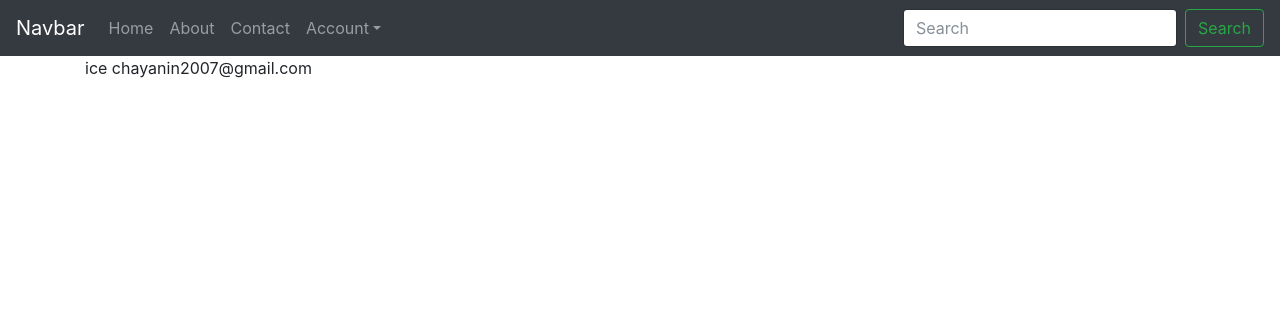
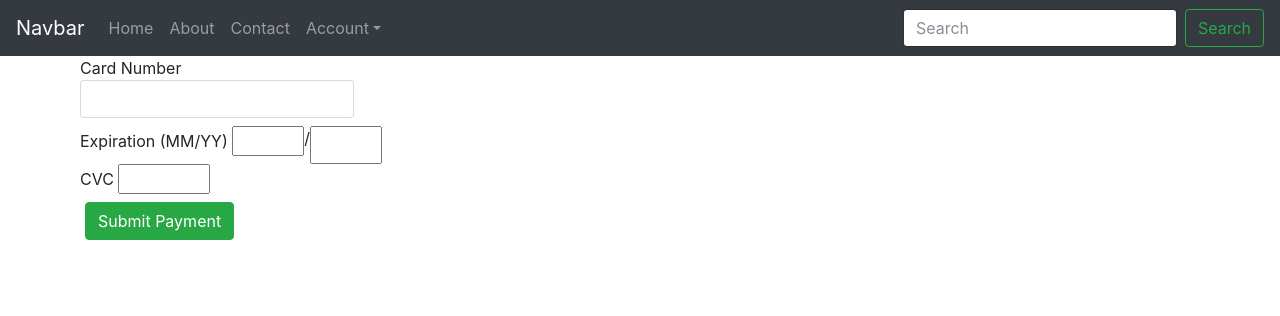
Before and after one commit to iitim/SWE_eCommerceSite, a Django app: page /checkout/ in a window 1280 px wide. Shown: the top 316 px of the page. Run offline with Django 3.2, Linux system fonts and the light colour scheme; a user stored in the database is signed in; some libraries are stand-ins or nearby versions.

Commit message:
make checkout more beautiful

```diff
--- a/src/checkout/templates/checkout.html
+++ b/src/checkout/templates/checkout.html
@@ -1,6 +1,42 @@
 {% extends 'base.html' %}
 
+{% block script %}
+<script type="text/javascript" src="https://js.stripe.com/v2/">
+    Stripe.setPublishableKey('pk_test_6pRNASCoBOKtIshFeQd4XMUh');
+</script>
+{% endblock %}
+
 {% block content %}
-    {{ user.username }}
-    {{ user.email }}
+<div class="row">
+    <div class="col-sm-6 col-sm-offset-3">
+        <form class="form" action="" method="POST" id="payment-form"> {% csrf_token %}
+            <span class="payment-errors"></span>
+
+            <div class="form-row">
+            <label>
+                <span>Card Number</span>
+                <input class="form-control" type="text" size="20" data-stripe="number">
+            </label>
+            </div>
+
+            <div class="form-row">
+            <label>
+                <span>Expiration (MM/YY)</span>
+                <input type="text" size="2" data-stripe="exp_month">
+            </label>
+            <span> / </span>
+            <input type="text" size="2" data-stripe="exp_year">
+            </div>
+
+            <div class="form-row">
+            <label>
+                <span>CVC</span>
+                <input type="text" size="4" data-stripe="cvc">
+            </label>
+            </div>
+
+            <input class="btn btn-success" type="submit" class="submit" value="Submit Payment">
+        </form>
+    </div>
+</div>
 {% endblock %}
--- a/src/profiles/templates/base.html
+++ b/src/profiles/templates/base.html
@@ -46,5 +46,7 @@
     <script src="{% static 'javascript/bootstrap.min.js' %}"></script>
     <!-- IE10 viewport hack for Surface/desktop Windows 8 bug -->
     <script src="../../../../assets/js/ie10-viewport-bug-workaround.js"></script>
+    {% block script %}
+    {% endblock %}
   </body>
 </html>
```
Also changed, not shown: src/db.sqlite3.
